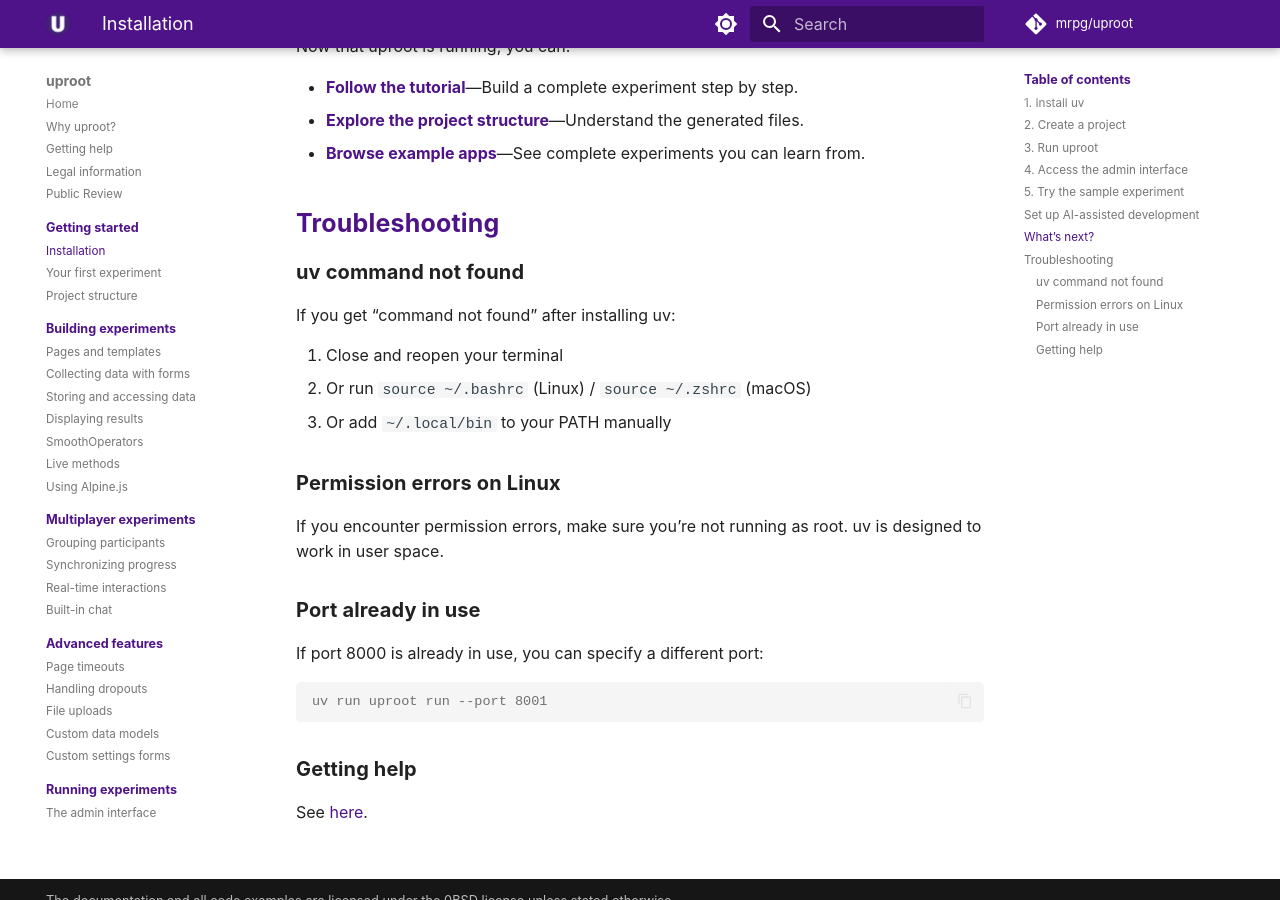
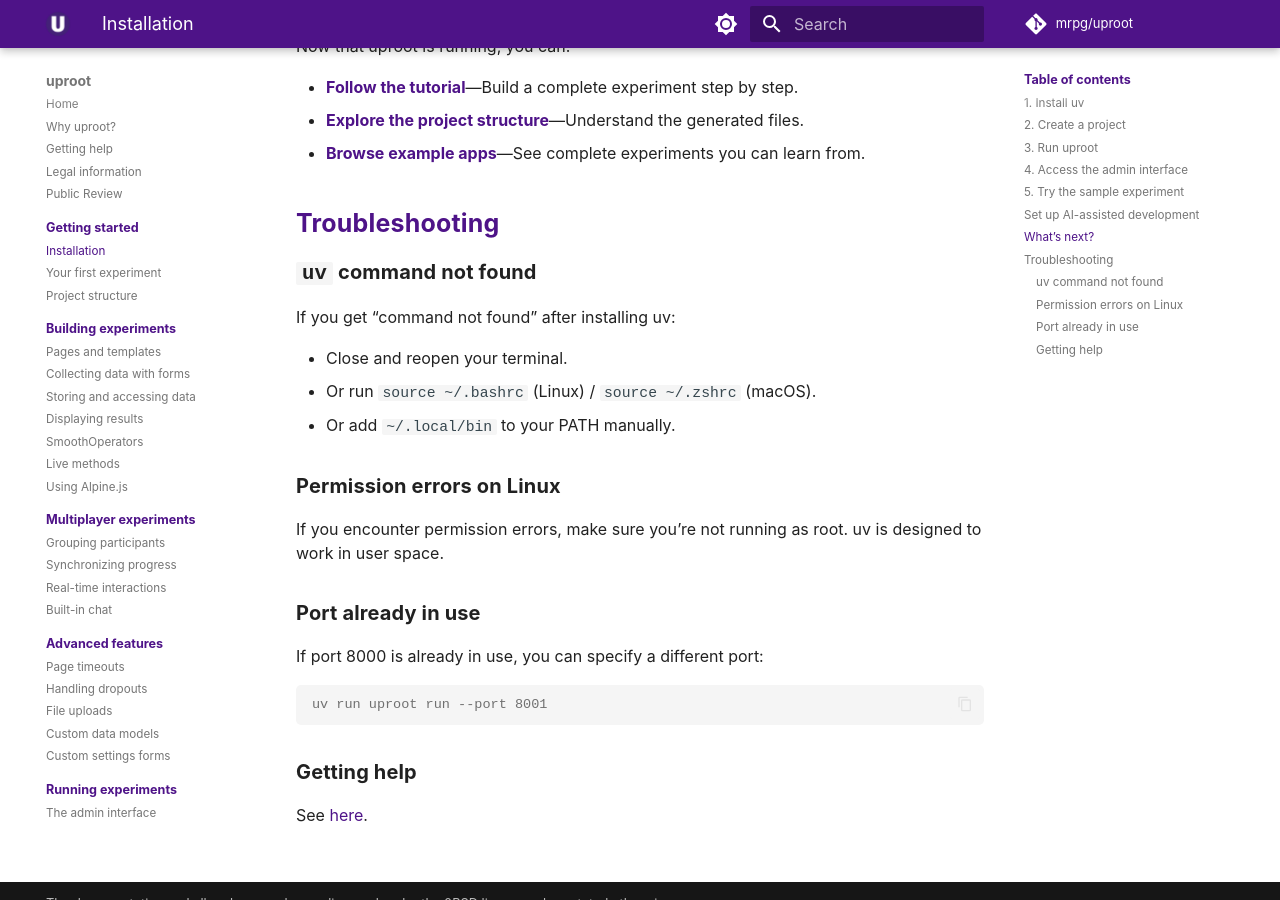
Before and after one commit to mrpg/uproot-docs, an MkDocs documentation site: the page built from docs/getting-started/installation.md, in a window 1280 px wide and 900 px high, scrolled down 2470 px. Built offline with MkDocs 1.6.1 and Material for MkDocs 9.7.7, drawn with Linux system fonts in a browser that asks for light colours; some web fonts are replaced; comment, search, counter and statistics services are not loaded; part of the change alters nothing that is shown.

```diff
--- a/docs/getting-started/installation.md
+++ b/docs/getting-started/installation.md
@@ -108,13 +108,13 @@ Now that uproot is running, you can:
 
 ## Troubleshooting
 
-### uv command not found
+### `uv` command not found
 
 If you get “command not found” after installing uv:
 
-1. Close and reopen your terminal
-2. Or run `source ~/.bashrc` (Linux) / `source ~/.zshrc` (macOS)
-3. Or add `~/.local/bin` to your PATH manually
+- Close and reopen your terminal.
+- Or run `source ~/.bashrc` (Linux) / `source ~/.zshrc` (macOS).
+- Or add `~/.local/bin` to your PATH manually.
 
 ### Permission errors on Linux
 
```
